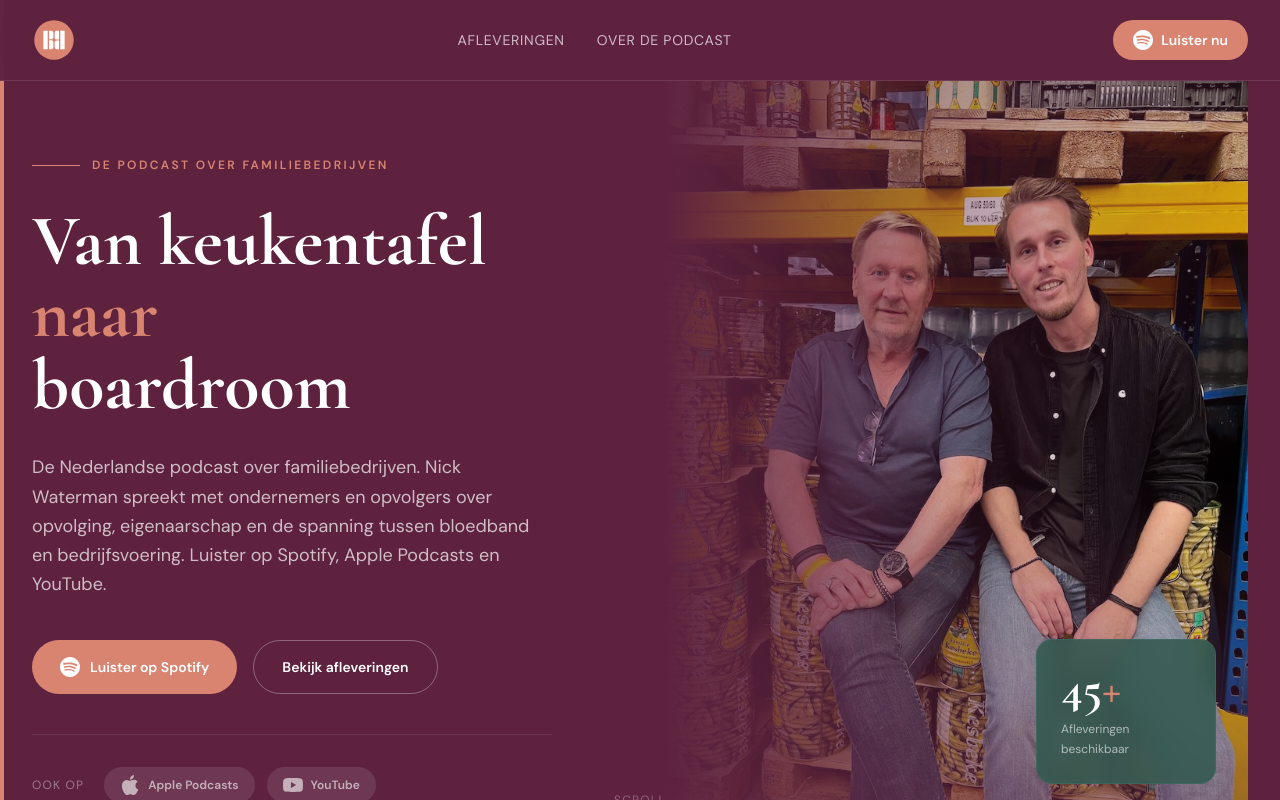
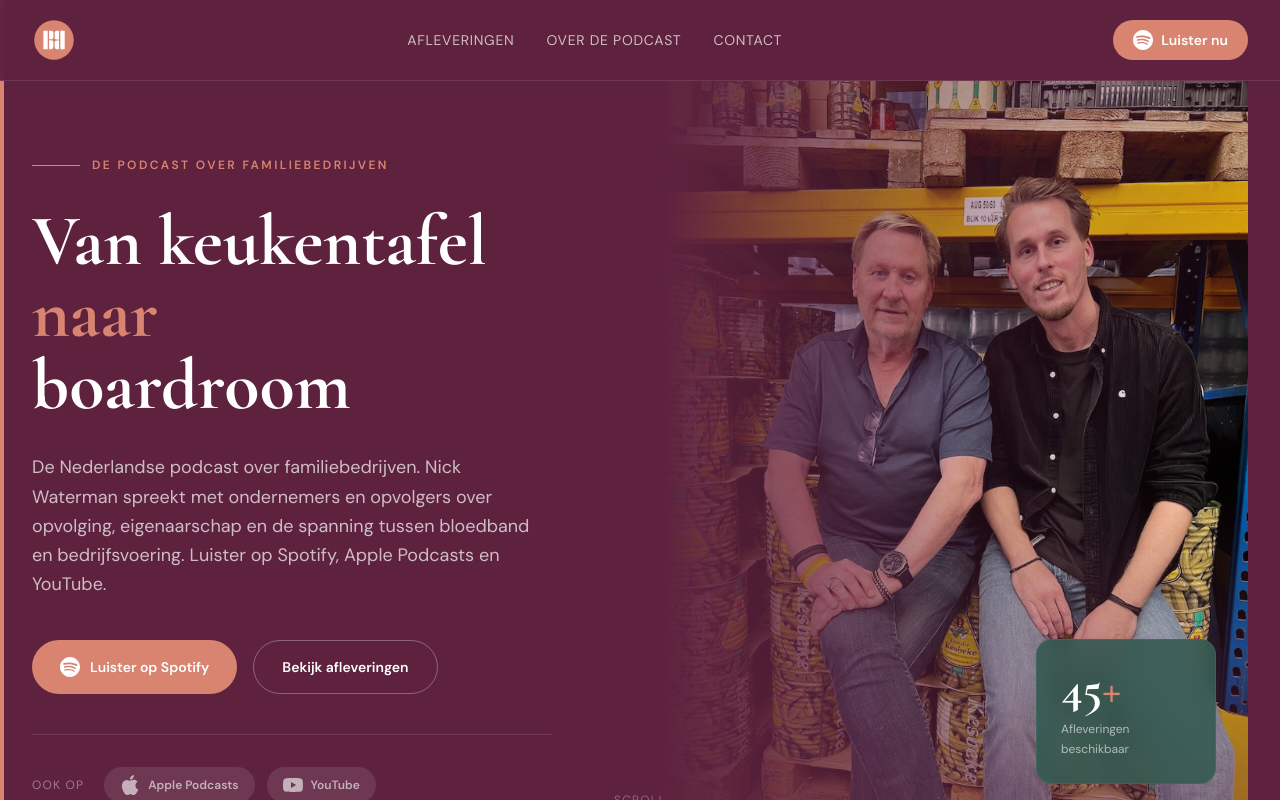
Before and after one commit to RudyN023/bloedband-en-bedrijfsvoering, a Next.js app: page / in a window 1280 px wide. Shown: the top 800 px of the page. Built offline with nearby package versions, Linux system fonts and the light colour scheme.

Commit message:
Add Contact link to nav (desktop + mobile menu)
Co-Authored-By: Claude Sonnet 4.6 <noreply@anthropic.com>

```diff
--- a/app/components/NavBar.tsx
+++ b/app/components/NavBar.tsx
@@ -13,6 +13,7 @@ function SpotifyIcon() {
 }
 
 const navLinks = ["Afleveringen", "Over de podcast"];
+const contactHref = "mailto:nick@quatrevingtquatre.nl";
 
 export function NavBar() {
   const [open, setOpen] = useState(false);
@@ -42,6 +43,12 @@ export function NavBar() {
               {item}
             </Link>
           ))}
+          <Link
+            href={contactHref}
+            className="font-body text-white/70 hover:text-white text-sm tracking-wider uppercase transition-colors"
+          >
+            Contact
+          </Link>
         </div>
 
         <div className="flex items-center gap-3">
@@ -82,11 +89,18 @@ export function NavBar() {
               key={item}
               href={`#${item.toLowerCase().replace(/ /g, "-")}`}
               onClick={() => setOpen(false)}
-              className="font-body text-white/70 hover:text-white text-sm tracking-wider uppercase transition-colors py-3 border-b border-white/10 last:border-0"
+              className="font-body text-white/70 hover:text-white text-sm tracking-wider uppercase transition-colors py-3 border-b border-white/10"
             >
               {item}
             </Link>
           ))}
+          <Link
+            href={contactHref}
+            onClick={() => setOpen(false)}
+            className="font-body text-white/70 hover:text-white text-sm tracking-wider uppercase transition-colors py-3"
+          >
+            Contact
+          </Link>
         </div>
       )}
     </nav>
```
